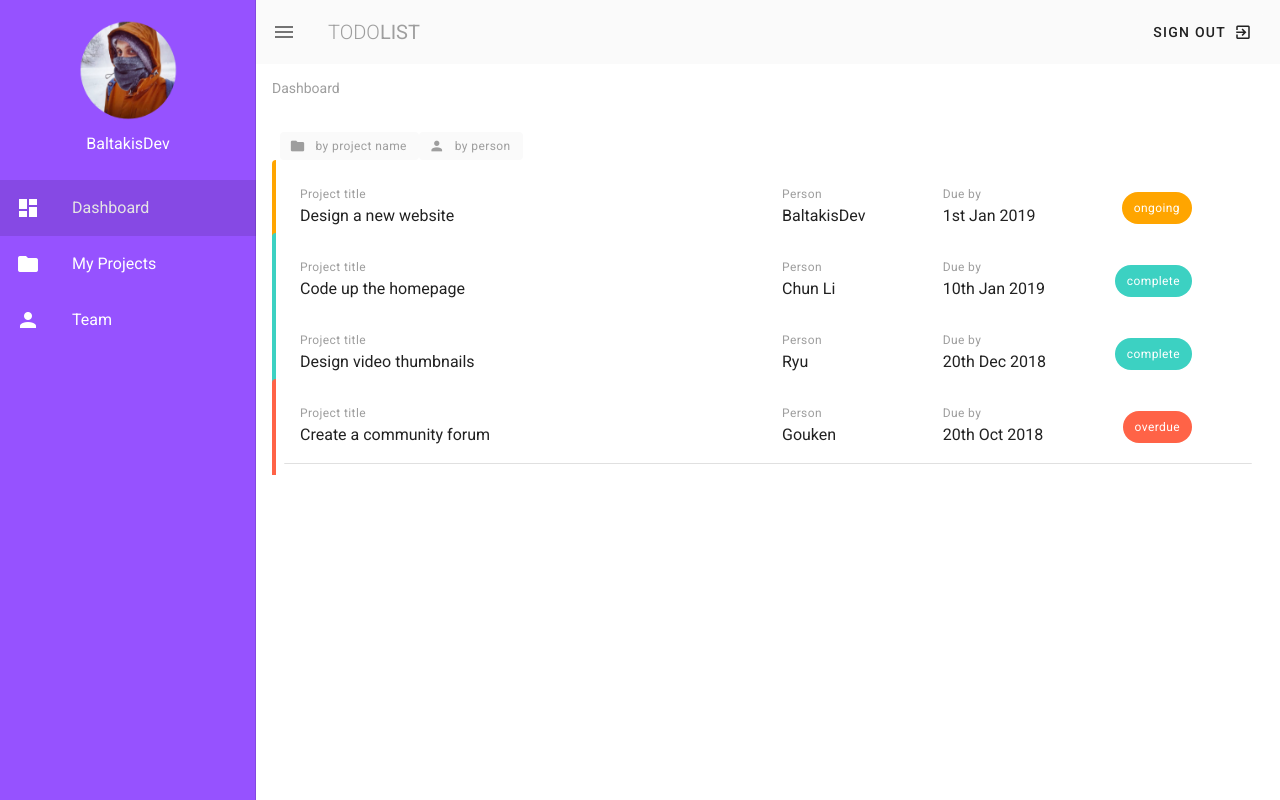
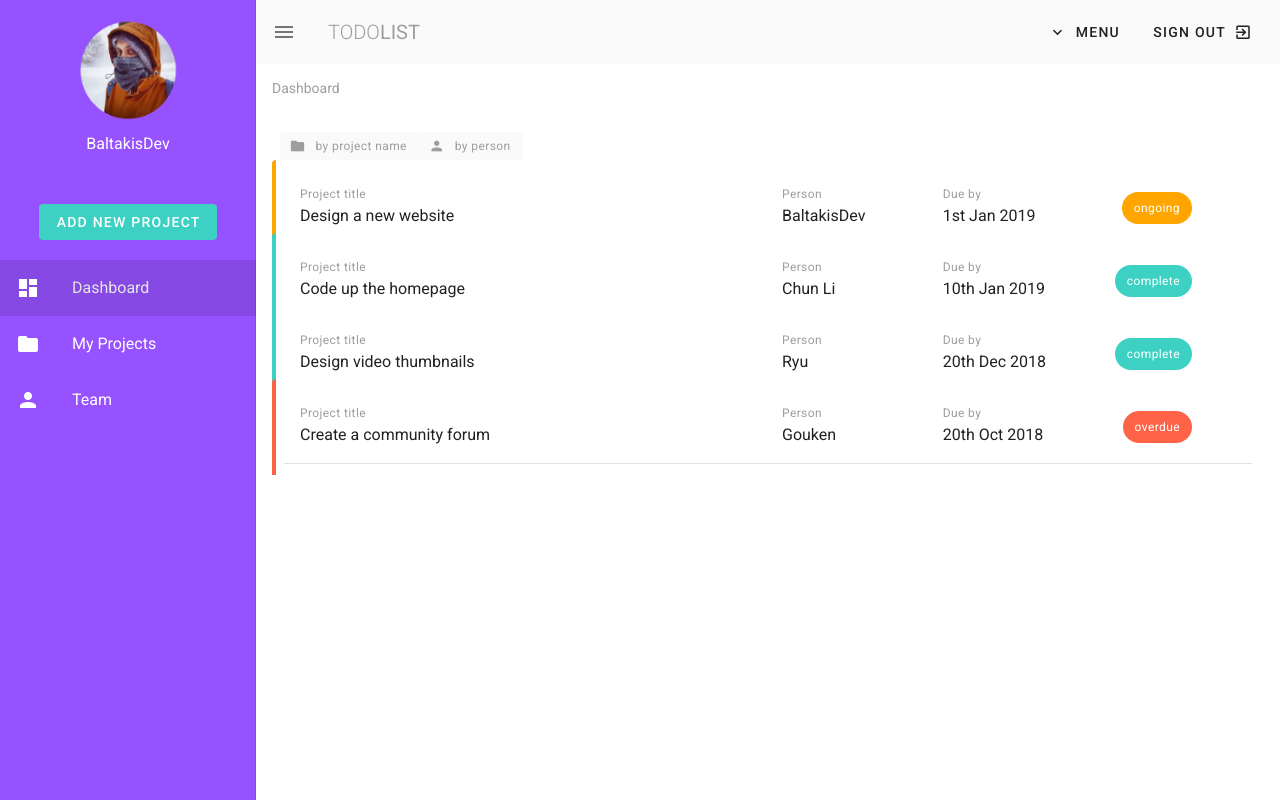
Before and after one commit to Mantasbl/Todo-vuejs, a Vue app: page / in a window 1280 px wide. Built offline with nearby package versions, Linux system fonts and the light colour scheme.

Commit message:
Secondary menu, popup for adding new project

```diff
--- a/src/components/Navbar.vue
+++ b/src/components/Navbar.vue
@@ -7,6 +7,25 @@
                 <span>list</span>
             </v-toolbar-title>
             <v-spacer></v-spacer>
+
+            <v-menu offset-y>
+                <template v-slot:activator="{ on }">
+                    <v-btn depressed color="#fafafa" v-on="on">
+                        <v-icon left>mdi-chevron-down</v-icon>
+                        <span>Menu</span>
+                    </v-btn>
+                </template>
+                <v-list>
+                    <v-list-item v-for="link in links"
+                        :key="link.text"
+                        route :to="link.route">
+                        <v-list-item-title>
+                            {{link.text}}
+                        </v-list-item-title>
+                    </v-list-item>
+                </v-list>
+            </v-menu>
+
             <v-btn depressed color="#fafafa">
                 <span>Sign Out</span>
                 <v-icon right>mdi-exit-to-app</v-icon>
@@ -14,7 +33,7 @@
         </v-app-bar>
 
         <v-navigation-drawer app v-model="drawer" class="primary">
-            <v-row>
+            <v-row >
                 <v-col class="mt-5" align="center">
                     <v-avatar size="100">
                         <img src="/avatar-1.png">
@@ -22,6 +41,9 @@
                     <p class="white--text subheading mt-3">
                         BaltakisDev
                     </p>
+                </v-col>
+                <v-col align="center" class="mt-2 mb-3">
+                    <Popup/>
                 </v-col>
             </v-row>
             <v-list>
@@ -39,7 +61,11 @@
 </template>
 
 <script>
+import Popup from './Popup'
 export default {
+    components: {
+        Popup
+    },
     data() {
         return {
             drawer: true,
--- /dev/null
+++ b/src/components/Popup.vue
@@ -0,0 +1,20 @@
+<template>
+    <v-dialog max-width="600px">
+        <template v-slot:activator="{ on }">
+            <v-btn depressed color="#fafafa" class="success" v-on="on">
+                Add new project
+            </v-btn>
+        </template>
+        <v-card>
+            <v-card-title>
+                <h2>Add a New project</h2>
+            </v-card-title>
+        </v-card>
+    </v-dialog>
+</template>
+
+<script>
+export default {
+
+}
+</script>
```
